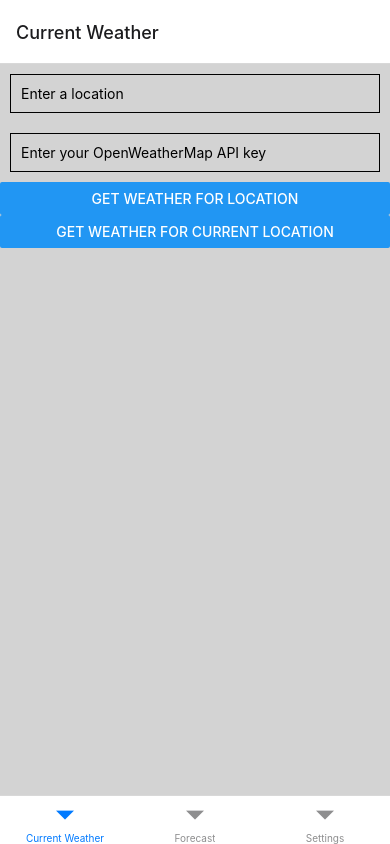
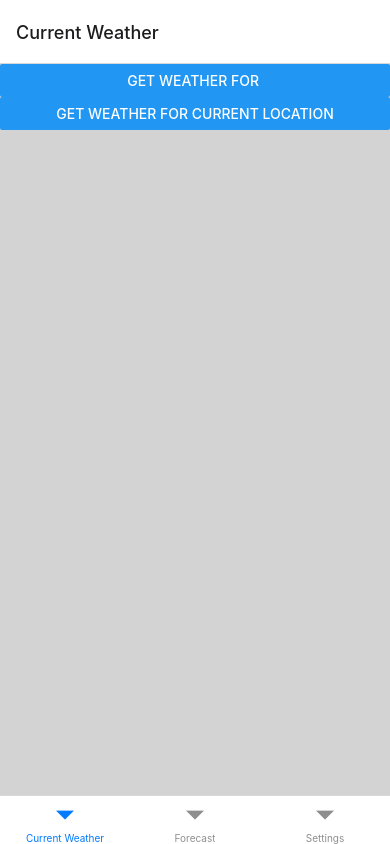
Before and after one commit to vaasuu/react-native-weather-app, a React Native app: screen / in a window 390 px wide. Built offline with nearby package versions, Linux system fonts and the light colour scheme.

Commit message:
Lot of stuff
- settings
- unit support
- refactoring

```diff
--- a/App.js
+++ b/App.js
@@ -1,19 +1,26 @@
 import React from "react";
 import { View } from "react-native";
 import { NavigationContainer } from "@react-navigation/native";
-import { createNativeStackNavigator } from "@react-navigation/native-stack";
 import { createBottomTabNavigator } from "@react-navigation/bottom-tabs";
 
 import CurrentWeatherScreen from "./components/CurrentWeatherScreen";
 import ForecastScreen from "./components/WeatherForecastScreen";
 import SettingsScreen from "./components/SettingsScreen";
 
-const Stack = createNativeStackNavigator();
+import myDataContext from "./MyDataContext";
+
 const Tab = createBottomTabNavigator();
 
 // Weather app with 3 screens and navigation between them
 const App = () => {
+  const [apikey, setApikey] = React.useState("");
+  const [city, setCity] = React.useState("");
+  const [units, setUnits] = React.useState("");
+
   return (
+    <myDataContext.Provider
+      value={{ apikey, setApikey, units, setUnits, city, setCity }}
+    >
       <NavigationContainer>
         <Tab.Navigator>
           <Tab.Screen name="Current Weather" component={CurrentWeatherScreen} />
@@ -21,6 +28,7 @@ const App = () => {
           <Tab.Screen name="Settings" component={SettingsScreen} />
         </Tab.Navigator>
       </NavigationContainer>
+    </myDataContext.Provider>
   );
 };
 
--- /dev/null
+++ b/MyDataContext.js
@@ -0,0 +1,12 @@
+import React from "react";
+
+const myDataContext = React.createContext({
+  apikey: "",
+  setApikey: () => {},
+  city: "",
+  setCity: () => {},
+  units: "",
+  setUnits: () => {},
+});
+
+export default myDataContext;
--- a/components/CurrentWeatherScreen.jsx
+++ b/components/CurrentWeatherScreen.jsx
@@ -1,14 +1,22 @@
 import React, { useState } from "react";
-import { Alert, SafeAreaView, View, Button, Text } from "react-native";
+import {
+  Alert,
+  SafeAreaView,
+  View,
+  Button,
+  Text,
+  StyleSheet,
+} from "react-native";
 import WeatherInfo from "./WeatherInfo";
 import Header from "./Header";
-import Inputs from "./Inputs";
 import * as Location from "expo-location";
+import myDataContext from "../MyDataContext";
 
 // Weather app with 3 sections
-const CurrentWeatherScreen = ({ navigation }) => {
+const CurrentWeatherScreen = () => {
   const [error, setError] = useState(null);
   const [weatherJson, setWeatherJson] = useState(null);
+  const { apikey, units, city } = React.useContext(myDataContext);
 
   const getLocation = async () => {
     let { status } = await Location.requestForegroundPermissionsAsync();
@@ -21,18 +29,18 @@ const CurrentWeatherScreen = ({ navigation }) => {
     return location;
   };
 
-  const fetchWeatherCurrentLocationHandler = async (apikey) => {
+  const fetchWeatherCurrentLocationHandler = async () => {
     // Get current location
     const location = await getLocation();
     const lat = location.coords.latitude;
     const lon = location.coords.longitude;
 
-    const url = `https://api.openweathermap.org/data/2.5/weather?units=metric&lat=${lat}&lon=${lon}&appid=${apikey}`;
-    fetchWeatherHandler(url, apikey);
+    const url = `https://api.openweathermap.org/data/2.5/weather?units=${units}&lat=${lat}&lon=${lon}&appid=${apikey}`;
+    fetchWeatherHandler(url);
   };
 
-  const fetchWeatherByCityHandler = async (city, apikey) => {
-    const url = `https://api.openweathermap.org/data/2.5/weather?units=metric&q=${city}&appid=${apikey}`;
+  const fetchWeatherByCityHandler = async (city) => {
+    const url = `https://api.openweathermap.org/data/2.5/weather?units=${units}&q=${city}&appid=${apikey}`;
     fetchWeatherHandler(url, apikey);
   };
 
@@ -67,20 +75,30 @@ const CurrentWeatherScreen = ({ navigation }) => {
         <>
           <Header cityName={weatherJson?.name} style={{ flex: 1 }} />
           <View style={{ flex: 2 }}>
-            <WeatherInfo weatherData={weatherJson} />
+            <WeatherInfo weatherData={weatherJson} units={units} />
           </View>
         </>
       )}
       <View style={{ flex: 1 }}>
-        <Inputs
-          fetchWeatherHandler={fetchWeatherByCityHandler}
-          fetchWeatherCurrentLocationHandler={
-            fetchWeatherCurrentLocationHandler
-          }
+        <Button
+          style={styles.button}
+          title={`Get Weather for ${city}`}
+          onPress={() => fetchWeatherByCityHandler(city)}
+        />
+        <Button
+          style={styles.button}
+          title="Get Weather for current location"
+          onPress={() => fetchWeatherCurrentLocationHandler()}
         />
       </View>
     </SafeAreaView>
   );
 };
 
+const styles = StyleSheet.create({
+  button: {
+    margin: 10,
+  },
+});
+
 export default CurrentWeatherScreen;
--- a/components/Inputs.jsx
+++ /dev/null
@@ -1,49 +0,0 @@
-import { React, useState } from "react";
-import { TextInput, View, StyleSheet, Button } from "react-native";
-
-const Inputs = ({
-  fetchWeatherHandler,
-  fetchWeatherCurrentLocationHandler,
-}) => {
-  const [location, setLocation] = useState("");
-  const [apikey, setApikey] = useState("");
-  return (
-    <View>
-      <TextInput
-        style={styles.input}
-        placeholder="Enter a location"
-        onChangeText={(text) => setLocation(text)}
-      />
-      <TextInput
-        style={styles.input}
-        placeholder="Enter your OpenWeatherMap API key"
-        secureTextEntry={true}
-        onChangeText={(text) => setApikey(text)}
-      />
-      <Button
-        style={styles.button}
-        title="Get Weather for location"
-        onPress={() => fetchWeatherHandler(location, apikey)}
-      />
-      <Button
-        style={styles.button}
-        title="Get Weather for current location"
-        onPress={() => fetchWeatherCurrentLocationHandler(apikey)}
-      />
-    </View>
-  );
-};
-
-const styles = StyleSheet.create({
-  input: {
-    borderWidth: 1,
-    borderColor: "black",
-    padding: 10,
-    margin: 10,
-  },
-  button: {
-    margin: 10,
-  },
-});
-
-export default Inputs;
--- a/components/SettingsScreen.jsx
+++ b/components/SettingsScreen.jsx
@@ -1,11 +1,71 @@
-import { View, Text } from "react-native";
+import { View, Text, TextInput, Button, StyleSheet } from "react-native";
+import React, { useContext, useState } from "react";
+import myDataContext from "../MyDataContext";
+import { Picker } from "@react-native-picker/picker";
 
-const SettingsScreen = ({ navigation }) => {
+const SettingsScreen = () => {
+  const { apikey, setApikey, units, setUnits, city, setCity } =
+    React.useContext(myDataContext);
+  const [enteredApiKey, setEnteredApiKey] = useState();
+  const [enteredUnits, setEnteredUnits] = useState();
+  const [enteredCity, setEnteredCity] = useState();
+
   return (
     <View>
-      <Text>Settings Screen</Text>
+      <Text style={styles.title}>Settings Screen</Text>
+      <Text style={styles.text}>Open Weather Map API Key</Text>
+      <TextInput
+        style={styles.input}
+        placeholder="Enter your OpenWeatherMap API key"
+        secureTextEntry={true}
+        onChangeText={(text) => setEnteredApiKey(text)}
+      />
+      <Text style={styles.text}>Units</Text>
+      <Picker
+        selectedValue={enteredUnits}
+        onValueChange={(unit) => setEnteredUnits(unit)}
+      >
+        <Picker.Item label="Celsius" value="metric" />
+        <Picker.Item label="Fahrenheit" value="imperial" />
+      </Picker>
+      <Text style={styles.text}>City</Text>
+      <TextInput
+        style={styles.input}
+        placeholder="Enter a city"
+        onChangeText={(text) => setEnteredCity(text)}
+      />
+      <Button
+        title="Save"
+        onPress={() => {
+          setApikey(enteredApiKey);
+          setUnits(enteredUnits);
+          setCity(enteredCity);
+        }}
+      />
     </View>
   );
 };
+const styles = StyleSheet.create({
+  input: {
+    borderWidth: 1,
+    borderColor: "black",
+    padding: 10,
+    margin: 10,
+  },
+  button: {
+    margin: 10,
+  },
+  title: {
+    fontSize: 20,
+    fontWeight: "bold",
+    marginVertical: 10,
+    paddingHorizontal: 10,
+  },
+  text: {
+    fontSize: 18,
+    padding: 10,
+    margin: 10,
+  },
+});
 
 export default SettingsScreen;
--- a/components/WeatherForecastScreen.jsx
+++ b/components/WeatherForecastScreen.jsx
@@ -1,15 +1,18 @@
-import { useEffect, useState } from "react";
+import { useContext, useEffect, useState } from "react";
 import { View, Text, Button, FlatList, StyleSheet, Alert } from "react-native";
 import WeatherListItem from "./WeatherListItem";
+import myDataContext from "../MyDataContext";
 
 const API_KEY = "KEY_HERE";
 const URL = `https://api.openweathermap.org/data/2.5/forecast?q=Tampere&appid=${API_KEY}&units=metric`;
 
-const WeatherForecastScreen = ({ navigation }) => {
+const WeatherForecastScreen = () => {
+  const { apikey, units, city } = useContext(myDataContext);
   const [error, setError] = useState(null);
   const [weatherJson, setWeatherJson] = useState(null);
 
   const fetchWeather = async () => {
+    const URL = `https://api.openweathermap.org/data/2.5/forecast?q=${city}&appid=${apikey}&units=${units}`;
     const response = await fetch(URL);
     const json = await response.json();
     if (response.ok) {
@@ -44,7 +47,7 @@ const WeatherForecastScreen = ({ navigation }) => {
 
   useEffect(() => {
     fetchWeather();
-  }, []);
+  }, [apikey, units, city]);
 
   return (
     <View>
--- a/components/WeatherInfo.jsx
+++ b/components/WeatherInfo.jsx
@@ -3,7 +3,7 @@ import { Text, View, StyleSheet } from "react-native";
 import WeatherIcon from "./WeatherIcon";
 import Wind from "./Wind";
 
-const WeatherInfo = ({ weatherData }) => {
+const WeatherInfo = ({ weatherData, units }) => {
   console.log(weatherData);
 
   const main = weatherData?.weather[0]?.main;
@@ -15,6 +15,9 @@ const WeatherInfo = ({ weatherData }) => {
   const temp_min = weatherData?.main?.temp_min;
   const speed = weatherData?.wind?.speed;
   const direction = weatherData?.wind?.deg;
+
+  const temp_unit = units === "metric" ? "°C" : "°F";
+  const speed_unit = units === "metric" ? "m/s" : "mph";
 
   return (
     <>
@@ -29,13 +32,21 @@ const WeatherInfo = ({ weatherData }) => {
           </View>
           <View style={{ flex: 1, flexDirection: "column" }}>
             <View style={{ flex: 1 }}>
-              <Text style={styles.text}>{temp} °C</Text>
-              <Text style={styles.text}>Feels like: {feels_like} °C</Text>
-              <Text style={styles.text}>Max: {temp_max} °C</Text>
-              <Text style={styles.text}>Min: {temp_min} °C</Text>
+              <Text style={styles.text}>
+                {temp} {temp_unit}
+              </Text>
+              <Text style={styles.text}>
+                Feels like: {feels_like} {temp_unit}
+              </Text>
+              <Text style={styles.text}>
+                Max: {temp_max} {temp_unit}
+              </Text>
+              <Text style={styles.text}>
+                Min: {temp_min} {temp_unit}
+              </Text>
             </View>
             <View style={{ flex: 1 }}>
-              <Wind speed={speed} direction={direction} />
+              <Wind speed={speed} direction={direction} unit={speed_unit} />
             </View>
           </View>
         </View>
--- a/components/Wind.jsx
+++ b/components/Wind.jsx
@@ -1,7 +1,7 @@
 import React from "react";
 import { Text, StyleSheet, View } from "react-native";
 
-const Wind = ({ speed, direction }) => {
+const Wind = ({ speed, direction, unit }) => {
   const styles = StyleSheet.create({
     windDirectionIcon: {
       fontSize: 50,
@@ -24,7 +24,9 @@ const Wind = ({ speed, direction }) => {
   return (
     <>
       <View style={styles.container}>
-        <Text style={styles.text}>Wind speed: {speed} m/s</Text>
+        <Text style={styles.text}>
+          Wind: {speed} {unit}
+        </Text>
         <Text style={styles.text}>Wind direction: {direction} °</Text>
         <Text style={styles.windDirectionIcon}>↓</Text>
       </View>
--- a/package.json
+++ b/package.json
@@ -10,6 +10,7 @@
   },
   "dependencies": {
     "@expo/webpack-config": "^0.17.2",
+    "@react-native-picker/picker": "^2.4.8",
     "@react-navigation/bottom-tabs": "^6.5.3",
     "@react-navigation/native": "^6.1.2",
     "@react-navigation/native-stack": "^6.9.8",
```
Also changed, not shown: 1 other file (tests, documents, lock files or other folders). Lines whose indentation alone changed are shown as unchanged.
